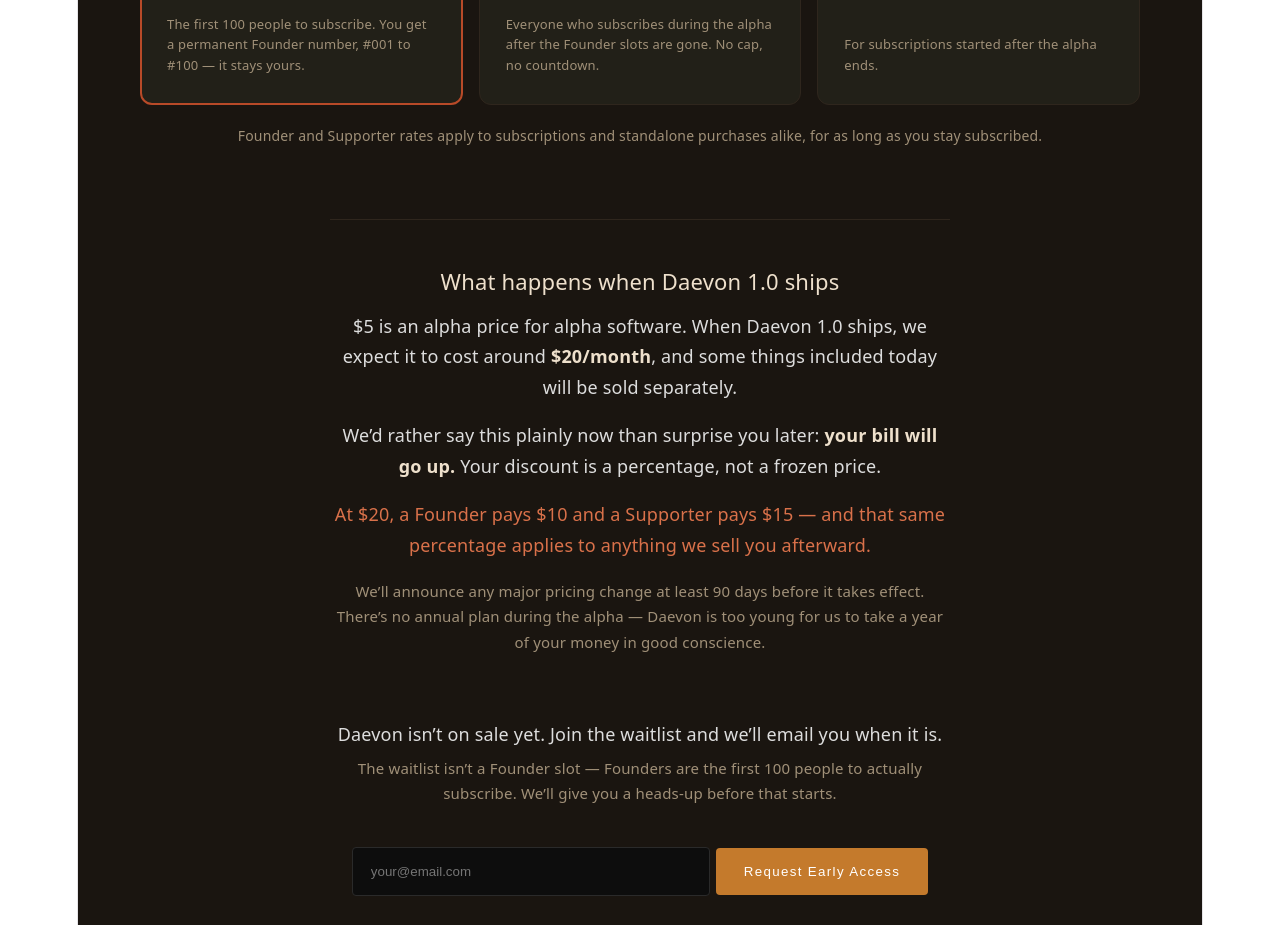
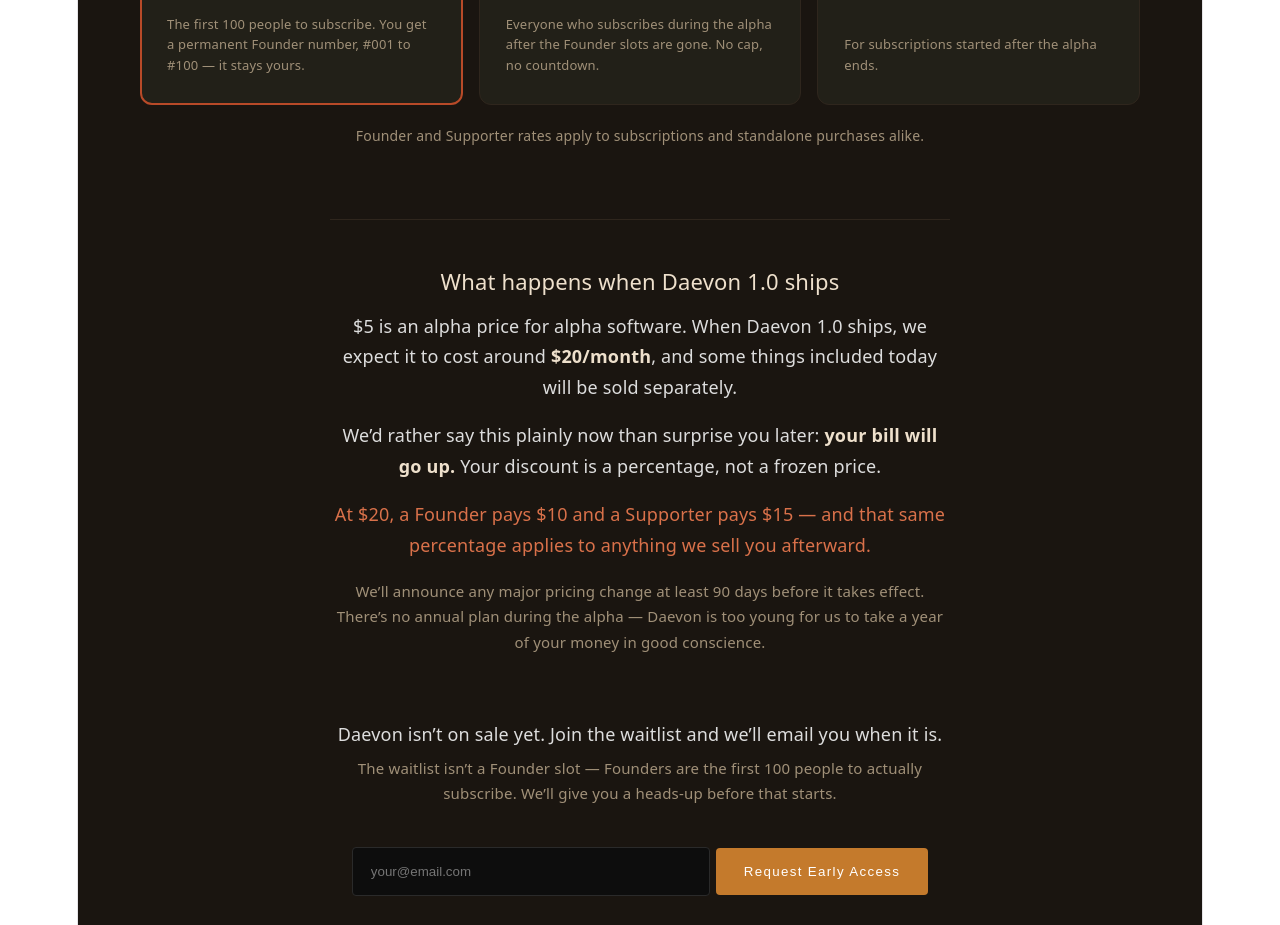
Before and after one commit to DaevonAI/daevon-site, a React (Vite) app in the folder daevon-react/: page / in a window 1280 px wide. Shown: the part 2420-3345 px from the top of the page. Built offline with nearby package versions, Linux system fonts and the light colour scheme.

Commit message:
removed ambiguous wording
", for as long as you stay subscribed"

```diff
--- a/daevon-react/src/components/Pricing.jsx
+++ b/daevon-react/src/components/Pricing.jsx
@@ -156,8 +156,7 @@ export default function Pricing() {
                 color: C.dim,
                 lineHeight: "1.6"
             }}>
-                Founder and Supporter rates apply to subscriptions and standalone purchases alike,
-                for as long as you stay subscribed.
+                Founder and Supporter rates apply to subscriptions and standalone purchases alike.
             </p>
 
             {/* ---- what happens at 1.0 ---- */}
```
